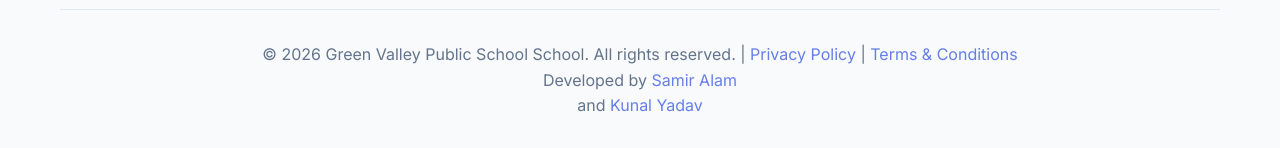
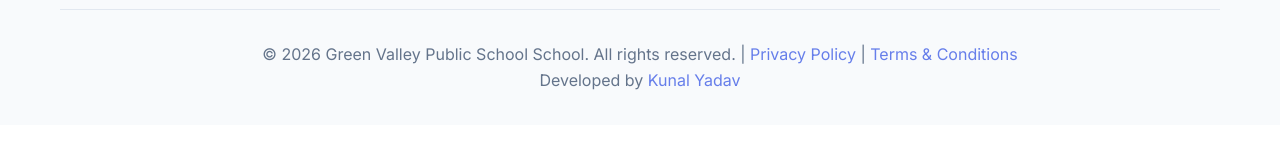
Before and after one commit to kunalydv1445-oss/My-school, a plain HTML site: page index.html in a window 1280 px wide. Shown: the part 5765-5913 px from the top of the page. After the commit the page ends 5890 px from the top, so only its background shows below. Drawn offline with Linux system fonts and the light colour scheme.

Commit message:
Update index.html

```diff
--- a/index.html
+++ b/index.html
@@ -477,12 +477,8 @@ School, Dhemwa Road, Rounahi,Sohawal, Ayodhya(224182), Uttar Pradesh, India</spa
           </p>
           <p>
             Developed by
-            <a href="https://linkedin.com/in/samiralamnep" target="_blank"
-              >Samir Alam </a
-            >
-          </p>
-          <p>
-            and
+
+
             <a href="https://www.linkedin.com/in/kunal-yadav-775204397/" target="_blank"
               >Kunal Yadav</a
             >
```
